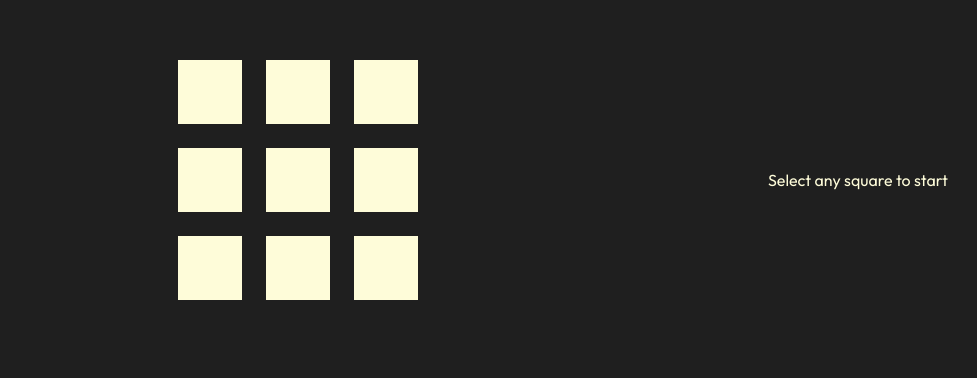
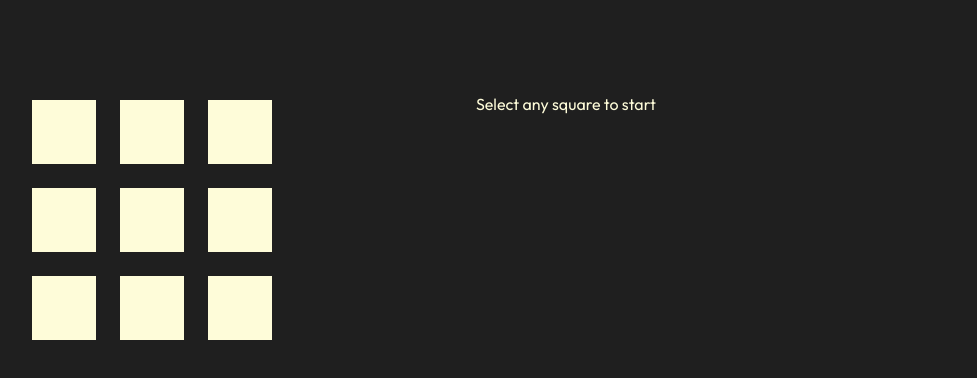
Before and after one commit to sneakycrow/laika-th, a React (Vite) app in the folder web/: page / in a window 1280 px wide. Shown: the part 180-558 px from the top of the page, without its empty margins (204-1181 px from the left). Built offline with nearby package versions, Linux system fonts and the light colour scheme.

Commit message:
Remove custom grid, rename stats to details

```diff
--- a/web/src/components/TicTacToe/index.tsx
+++ b/web/src/components/TicTacToe/index.tsx
@@ -34,7 +34,7 @@ const TicTacToe = () => {
   // The ID of the current game being played
   const [gameID, setGameID] = useState("")
   const [moves, setMoves] = useState<Move[]>([])
-  const [isStatsShown, setShowStats] = useState(false)
+  const [isDetailsShown, setShowDetails] = useState(false)
   // Sends a request to the backend to start a game and updates the state appropriately
   const startGame = () => {
     // TODO: Send request to API which is expected to give an ID of the game
@@ -61,31 +61,28 @@ const TicTacToe = () => {
   }
   // Toggles the game stats being displayed
   const toggleStats = () => {
-    setShowStats(!isStatsShown)
+    setShowDetails(!isDetailsShown)
   }
 
   return (
-    <section className="grid grid-rows-game grid-cols-game gap-20 items-center justify-center max-w-screen-lg w-full">
+    <section className="grid grid-cols-2 gap-20 items-center justify-center max-w-screen-lg w-full">
       <GameBoard cells={CELLS_NUMBER} onCellClick={makePlayerMove} moves={moves} />
-      <aside className="flex items-center justify-center min-w-max gap-4 col-start-2">
-        <div className="flex flex-col space-y-4 text-center">
+      <aside className="h-full flex flex-col items-start justify-start min-w-max gap-4 col-start-2">
         {gameID ? (
           <>
             <Button onClick={resetGame}>Start Over</Button>
             <button className="underline" onClick={toggleStats}>
-                {isStatsShown ? "Hide" : "Show"} Stats
+              {isDetailsShown ? "Hide" : "Show"} Details
             </button>
           </>
         ) : (
           <p>Select any square to start</p>
         )}
-
-          {gameID && isStatsShown && (
+        {gameID && isDetailsShown && (
           <p className="text-xs">
             Game ID: <span className="underline text-base">{gameID}</span>
           </p>
         )}
-        </div>
       </aside>
     </section>
   )
--- a/web/tailwind.config.js
+++ b/web/tailwind.config.js
@@ -29,12 +29,6 @@ export default {
         black: "#1f1f1f",
         white: "#fefcd9",
       },
-      gridTemplateRows: {
-        game: "1fr min-content",
-      },
-      gridTemplateColumns: {
-        game: "1fr min-content",
-      },
     },
   },
   plugins: [],
```
Lines whose indentation alone changed are shown as unchanged.
